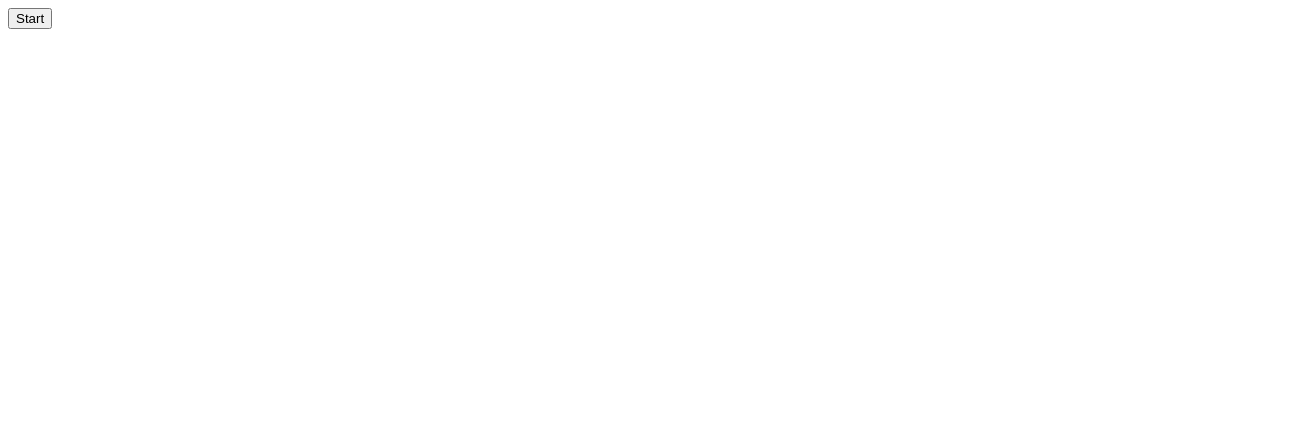
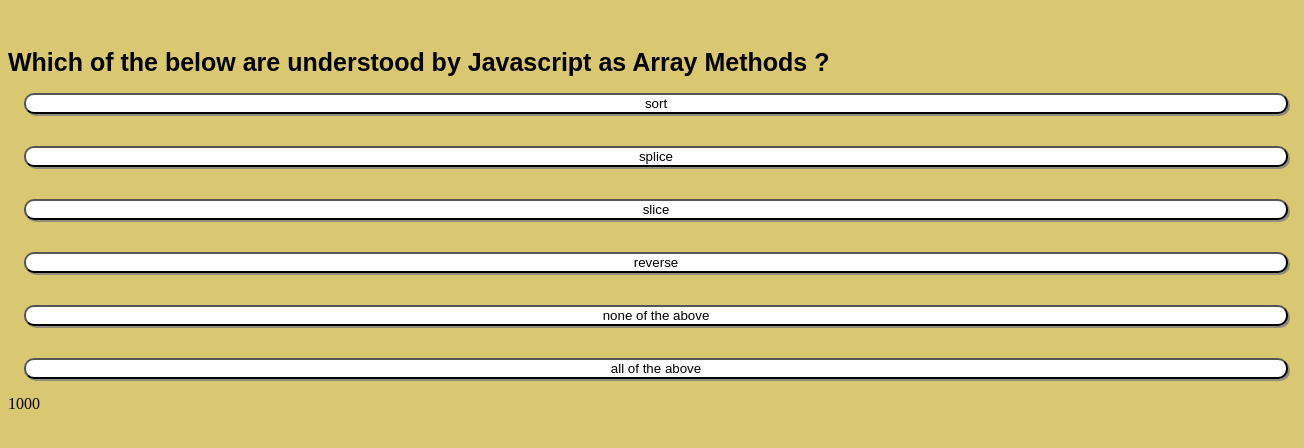
Before and after one commit to SjeromeK/JargonQuiz, a plain HTML site: page index.html in a window 1280 px wide. Both pictures are taken after a click on the button "Start". Shown: the whole page, 1304 px wide, since content can reach past the window. Drawn offline with Linux system fonts and the light colour scheme.

Commit message:
questions working

```diff
--- a/assets/css/style.css
+++ b/assets/css/style.css
@@ -0,0 +1,46 @@
+* {
+    box-sizing: border-box;
+  }
+  body {
+    background-color: rgba(194, 162, 18, 0.596);
+  }
+  .hide {
+    display: none;
+  }
+  .container {
+    border: 1px solid;
+    border-radius: 5px;
+    max-width: 100vh;
+    margin-top: 100px;
+    display: flex;
+    justify-content: space-between;
+    flex-direction: column;
+    padding: 10px;
+    text-align: center;
+    box-shadow: 5px 5px 5px 5px #888888;
+    background-color: white;
+  }
+  i {
+    margin: 5px;
+    color: rgb(247, 195, 83);
+  }
+  button {
+    width: 100%;
+    background-color: rgb(122, 95, 148);
+  }
+  .choices {
+    display: flex;
+    margin: 3rem;
+  }
+  .choice {
+    margin: 1rem;
+    border-radius: 10px;
+    box-shadow: 2px 2px rgba(128, 128, 128, 0.8);
+    background-color: white;
+  }
+  #question-title {
+    font-size: 25px;
+    font-family: Arial, Helvetica, sans-serif;
+    font-weight: bolder;
+    margin-top: 3rem;
+  }
--- a/index.html
+++ b/index.html
@@ -8,16 +8,18 @@
     <title>Document</title>
 </head>
 <body>
-    <div class="container" id="start-screens">
-        <!-- add a title for your quiz and a short description-->
+    <div class="container" id="start-screen">
+      <p>This is a paragragh </p>
         <button class="btn" id="start-button">Start</button>
     </div>
 
-    <div class="container" id="quiz-screen">
-
+    <div class="hide" id="question-card">
+        <div id="question-title"></div>
+        <div id="choices"></div>
+        <div id="timer"></div>
     </div>
-    <div class="container" id="end-screen">
-
+    <div class="hide" id="end-screen">
+        <h4>End Screen</h4>
     </div>
 
     <script src="script.js"></script>
--- a/script.js
+++ b/script.js
@@ -0,0 +1,108 @@
+// I need an array of questions with multiple choice
+
+var questions = [
+    {
+        question: 'Which of the below are understood by Javascript as Array Methods ?',
+        choices:
+            ['sort',
+                'splice',
+                'slice',
+                'reverse',
+                'none of the above',
+                'all of the above'
+            ],
+        answer: 'all of the above'
+    },
+    {
+        question: 'Objects are to Arrays as..',
+        choices: [
+            'Alphabets are to letters',
+            'Libraries are to languages',
+            'Letters are to Alphabets',
+            'All of the above'],
+    },
+    {
+        question: 'Operators are always taken to indicate the same value b javascript regardless of context',
+        choices: ['true',
+            'false'],
+        answer: 'false'
+    },
+    {
+        question: 'All sets of parentheses must contain a string in order for javascript to run',
+        choices: ['true',
+            'false'],
+        answer: 'false'
+    },
+    {
+        question: 'Objects can store key value pairs if the keys are...',
+        choices: ['literals',
+            'control structures',
+            'strings',
+            'maps',
+        ],
+
+        answer: 'strings'
+    },];
+
+var Q = 0;
+var correct = [];
+var time = 1000;
+
+var startBtn = document.getElementById('start-button');
+var startScreenEl = document.getElementById('start-screen');
+var questionTitleEl = document.getElementById('question-title');
+var questionCardEl = document.getElementById('question-card');
+var choicesEl = document.getElementById('choices');
+var timeEl = document.getElementById('timer');
+
+function buildQuestionCard() {
+    var currentQuestion = questions[Q];
+
+    questionTitleEl.textContent = currentQuestion.question;
+
+    choicesEl.innerHTML = '';
+
+
+    currentQuestion.choices.forEach(function(choice, i) {
+        var choiceButtons = document.createElement('button');
+        choiceButtons.setAttribute('class', 'choice');
+        choiceButtons.setAttribute('value', choice);
+
+        choiceButtons.textContent = choice;
+
+        choiceButtons.onclick = questionClick;
+
+        choicesEl.appendChild(choiceButtons);
+
+    });
+
+    timeEl.textContent = time;
+}
+
+function questionClick() {
+    //if the answer is wrong
+    console.log(this.value);
+    if (this.value !== questions[Q].answer) {
+        console.log('wrong');
+        alert("wrong");
+        //show wrong on screen
+        //subtract time
+        //conditional to make sure there is still time
+    } else {
+        correct.push(questions[Q]);
+        console.log(correct);
+        //show right on the screen
+        //add time
+    }
+    Q++;
+    buildQuestionCard();
+    //if the answer is right
+}
+
+function startQuiz() {
+    startScreenEl.setAttribute('class', 'hide');
+    questionCardEl.removeAttribute('class');
+    buildQuestionCard();
+}
+
+startBtn.addEventListener('click', startQuiz);
```
